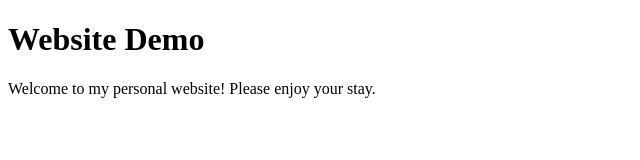
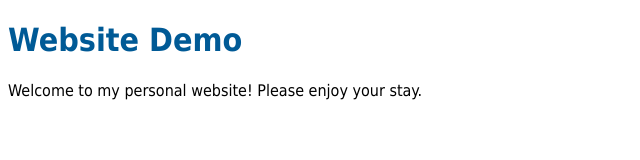
Before and after one commit to rhpreston/website-demo, a plain HTML site: page index.html in a window 1280 px wide. Shown: the whole page, without its empty margins (0-640 px from the left). Drawn offline with Linux system fonts and the light colour scheme.

Commit message:
Added styles to index.html

```diff
--- a/index.html
+++ b/index.html
@@ -4,6 +4,11 @@
 
 <head>
 <title>Website Demo</title>
+<style>
+body { font-family: "Tahoma", Geneva, sans-serif; }
+h1 { color: rgb(0,90,150); }
+p { color: black; }
+</style>
 </head>
 
 <body>
```
